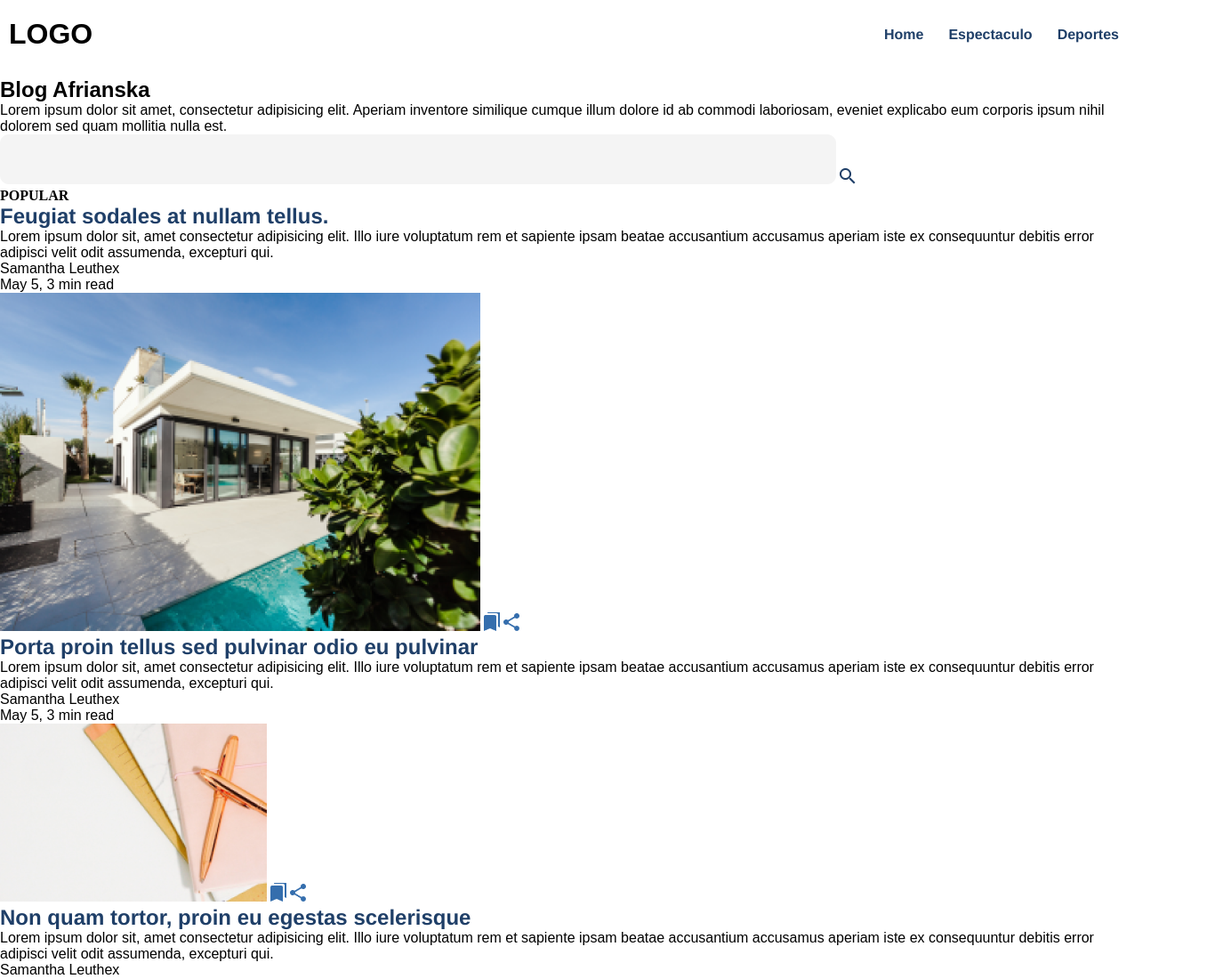
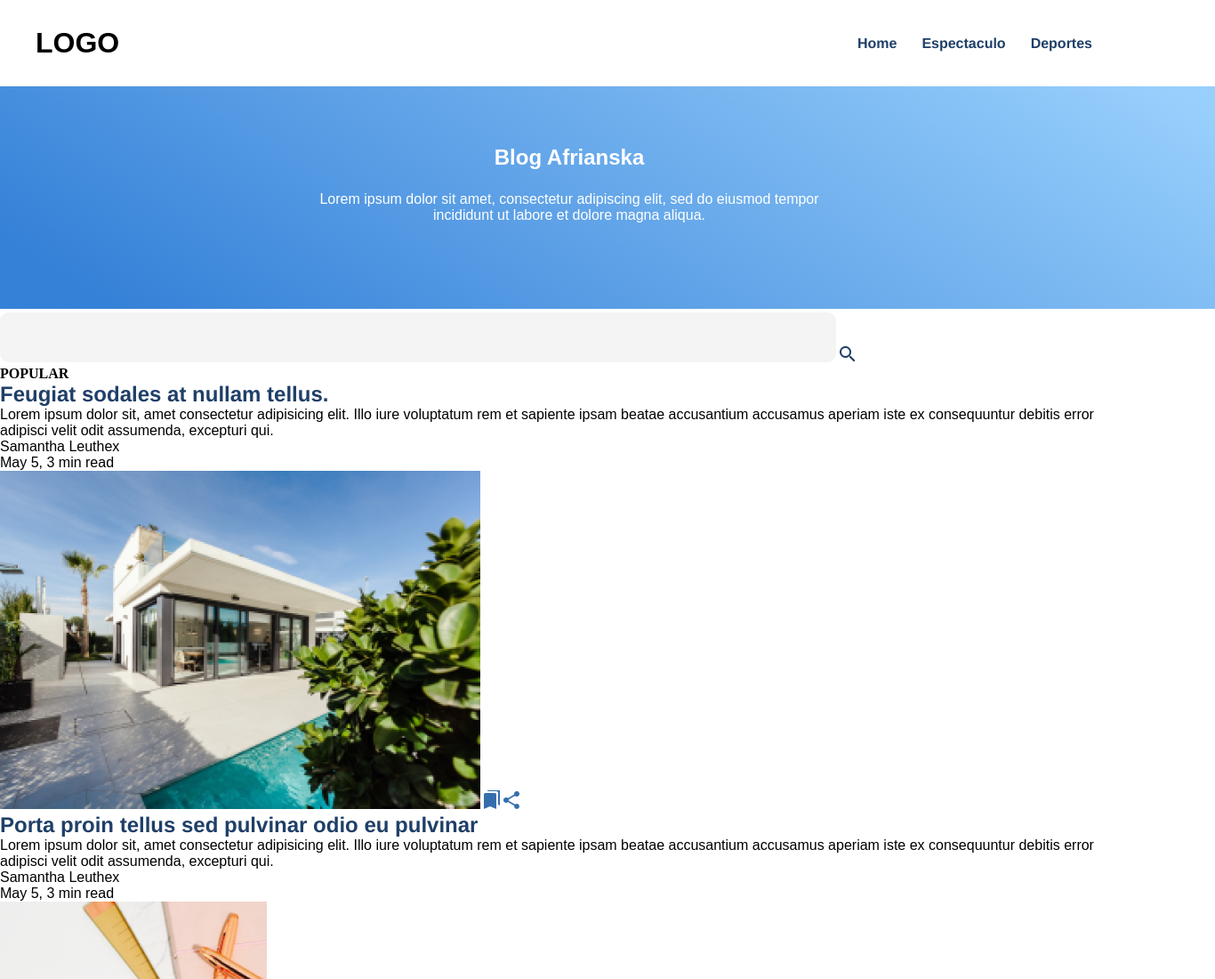
Before and after one commit to Jimena-tm/proyectosemana05, a plain HTML site: page index.html in a window 1280 px wide. Shown: the top 1100 px of the page at 89% size, 1366 px wide, since content can reach past the window. Drawn offline with Linux system fonts and the light colour scheme.

Commit message:
Primera versión de la estructura CSS del blog hasta el banner

```diff
--- a/index.html
+++ b/index.html
@@ -21,14 +21,18 @@
       </div>
     </header>
 
-    <section>
-      <div>
-      <h1>Blog Afrianska</h1>
-      <p>Lorem ipsum dolor sit amet, consectetur adipisicing elit. Aperiam inventore similique cumque illum dolore id ab commodi laboriosam, eveniet explicabo eum corporis ipsum nihil dolorem sed quam mollitia nulla est.</p>
-    </div>
+    <section class="banner">
+          <img src="./images/banner.png">
+            <div class="titulo">
+              <h1>Blog Afrianska</h1>
+            </div>
+            <div  class="texto">
+              <p>Lorem ipsum dolor sit amet, consectetur adipiscing elit, sed do eiusmod tempor<br>incididunt ut labore et dolore magna aliqua.</p>
+            </div>
     </section>
 
-    <section>
+
+    <section class="buscador">
       <img src="./images/Rectangle 7.png">
       <img src="./images/icon-search.png">
     </section>
--- a/styles/main.css
+++ b/styles/main.css
@@ -27,7 +27,7 @@ header .contenedor{
   display: flex;
   align-items: center;
   justify-content: space-between;
-  padding: 20px 10px 30px;
+  padding: 30px 40px 30px;
 
 }
 
@@ -43,3 +43,25 @@ header .contenedor{
   text-decoration: none;
   color: #1F3F68;
 }
+
+
+/*BANNER*/
+.banner {
+  position: relative;
+  text-align: center;
+}
+
+.titulo,
+.texto {
+  position: absolute;
+  width: 100%;
+  color: white;
+}
+
+.titulo {
+  bottom: 160px;
+}
+
+.texto {
+  bottom: 100px;
+}
```
